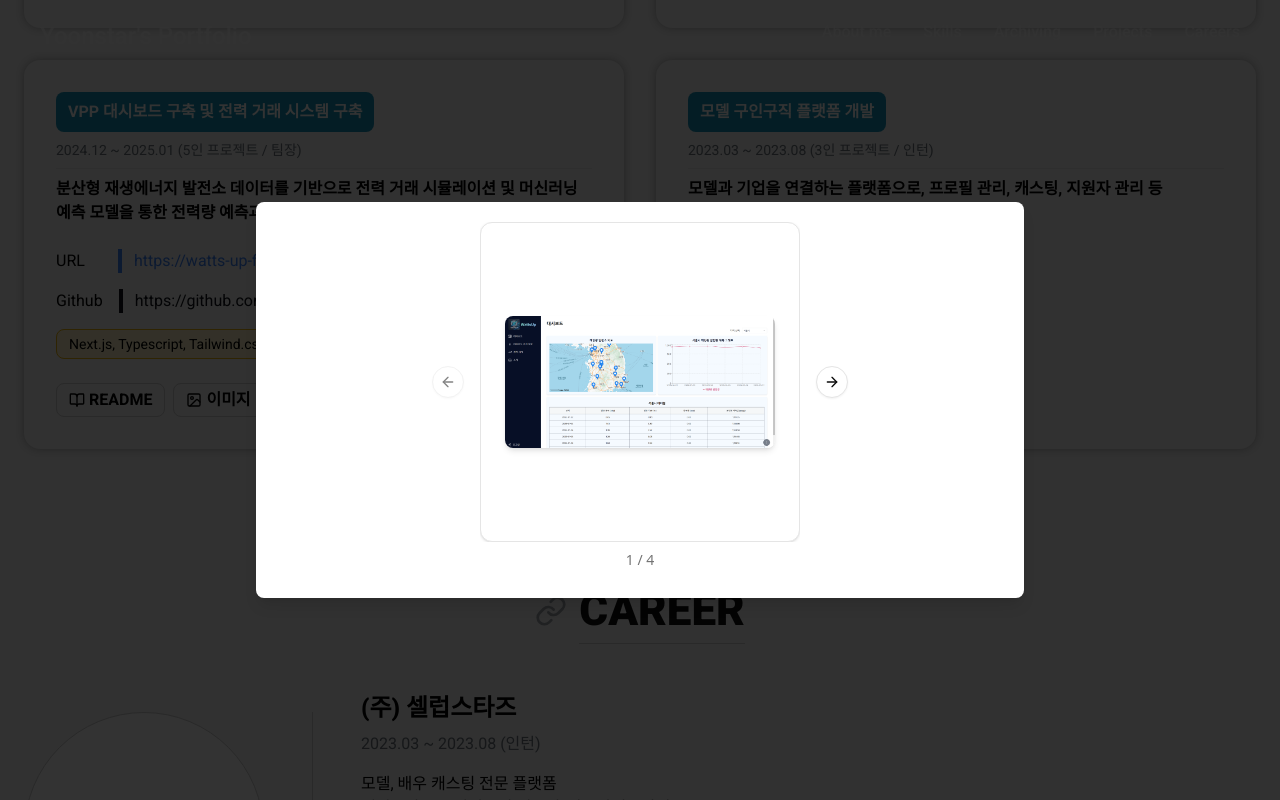
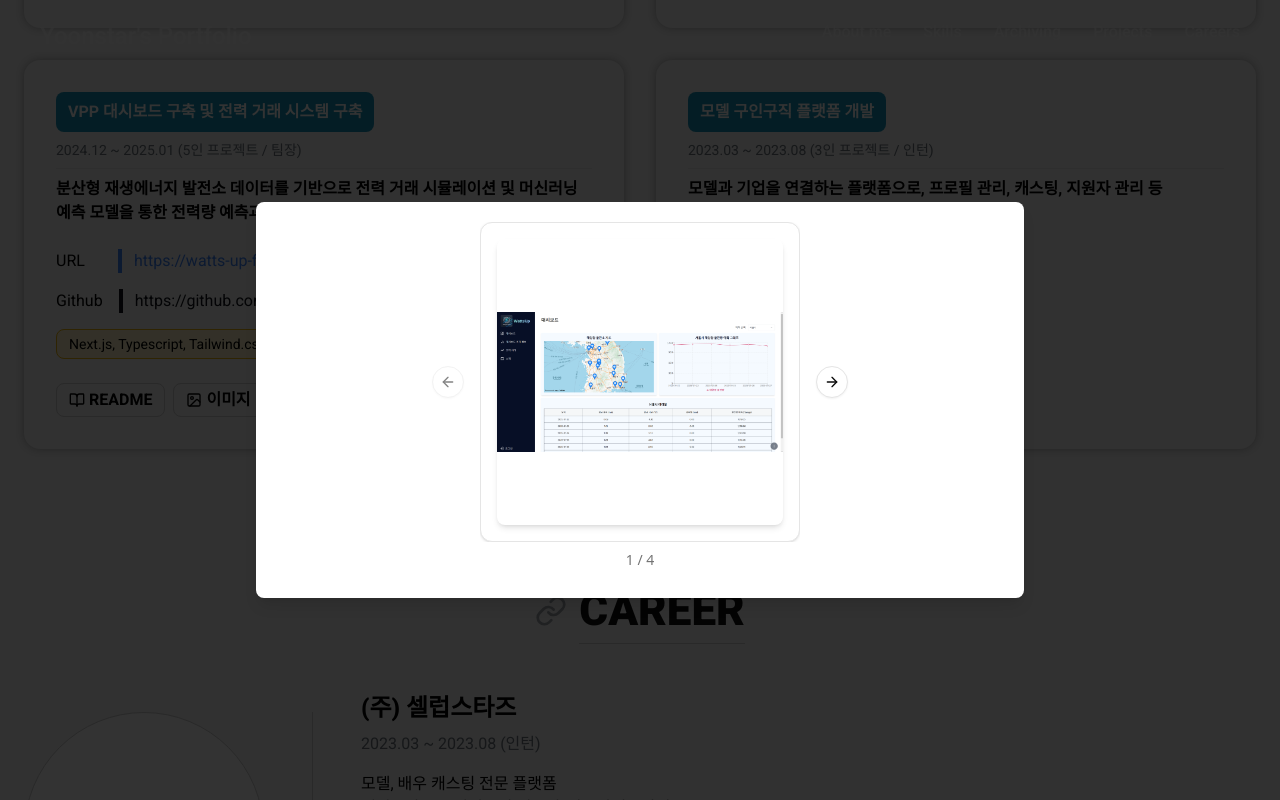
Before and after one commit to yoonstar1996/portfolio, a Next.js app: page / in a window 1280 px wide. Both pictures are taken after a click on the button "이미지". Shown: the part 2503-3303 px from the top of the page. Built offline with nearby package versions, Linux system fonts and the light colour scheme.

Commit message:
Refactor: Image 태그 적용

```diff
--- a/src/components/projects/ImageButton.tsx
+++ b/src/components/projects/ImageButton.tsx
@@ -1,7 +1,6 @@
 "use client";
 
-import { Image } from "lucide-react";
-import React, { useEffect, useState } from "react";
+import { useEffect, useState } from "react";
 import {
   Card,
   CardContent,
@@ -15,7 +14,10 @@ import {
   DialogContent,
   DialogTrigger,
 } from "../ui";
+
 import { DialogTitle } from "@radix-ui/react-dialog";
+import { Image as ImageIcon } from "lucide-react";
+import Image from "next/image";
 
 interface ImageButtonProps {
   images: string[];
@@ -42,7 +44,7 @@ function ImageButton({ images }: ImageButtonProps) {
     <Dialog>
       <DialogTrigger asChild>
         <button className="flex items-center gap-1 rounded-lg border border-[#ccc] px-3 py-1">
-          <Image size={16} />
+          <ImageIcon size={16} />
           <div className="font-semibold">{"이미지"}</div>
         </button>
       </DialogTrigger>
@@ -54,11 +56,13 @@ function ImageButton({ images }: ImageButtonProps) {
               {images.map((imgSrc, index) => (
                 <CarouselItem key={index}>
                   <Card>
-                    <CardContent className="flex aspect-square items-center justify-center p-6">
-                      <img
+                    <CardContent className="flex aspect-square items-center justify-center p-4">
+                      <Image
                         src={`/images${imgSrc}`}
                         alt={`carousel-img-${index}`}
-                        className="h-auto w-full rounded-lg shadow-md"
+                        width={286}
+                        height={286}
+                        className="h-full w-full rounded-lg object-contain shadow-md"
                       />
                     </CardContent>
                   </Card>
```
